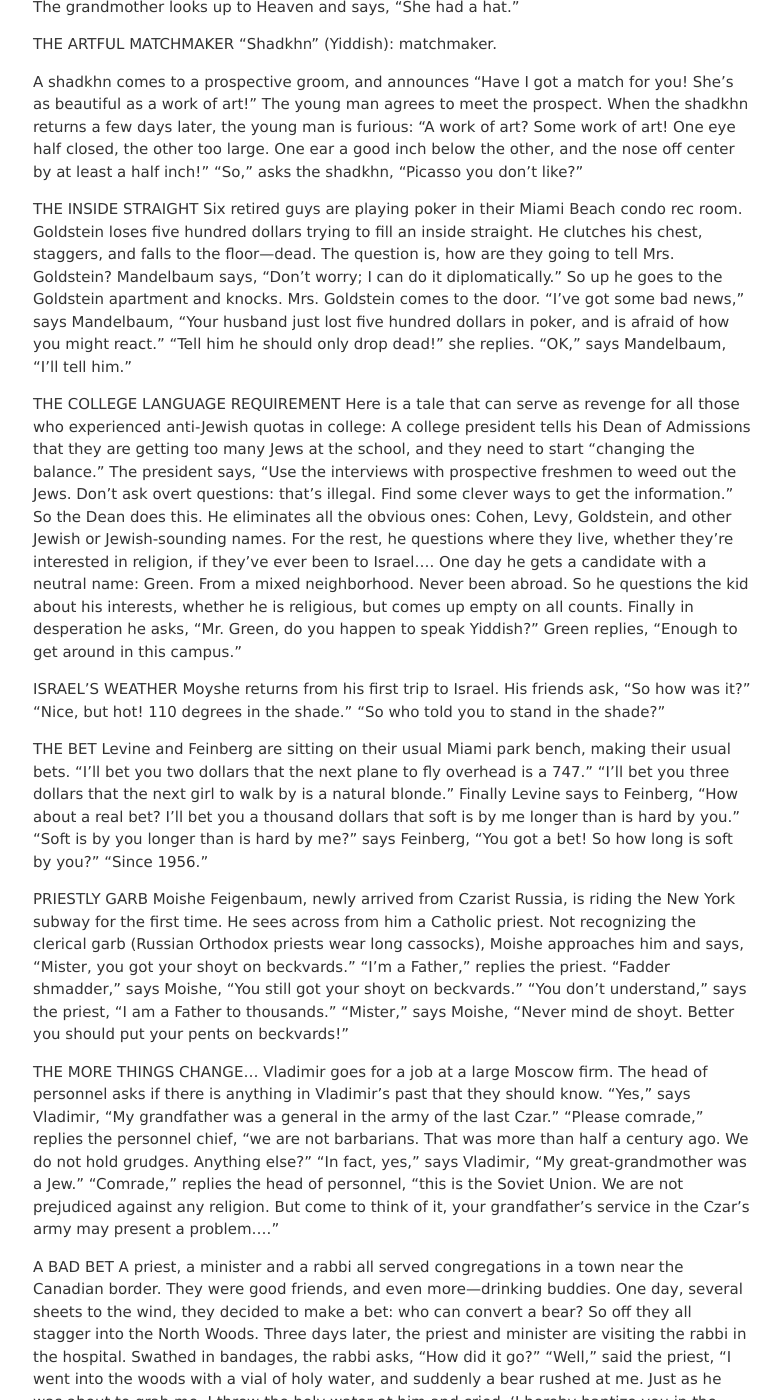
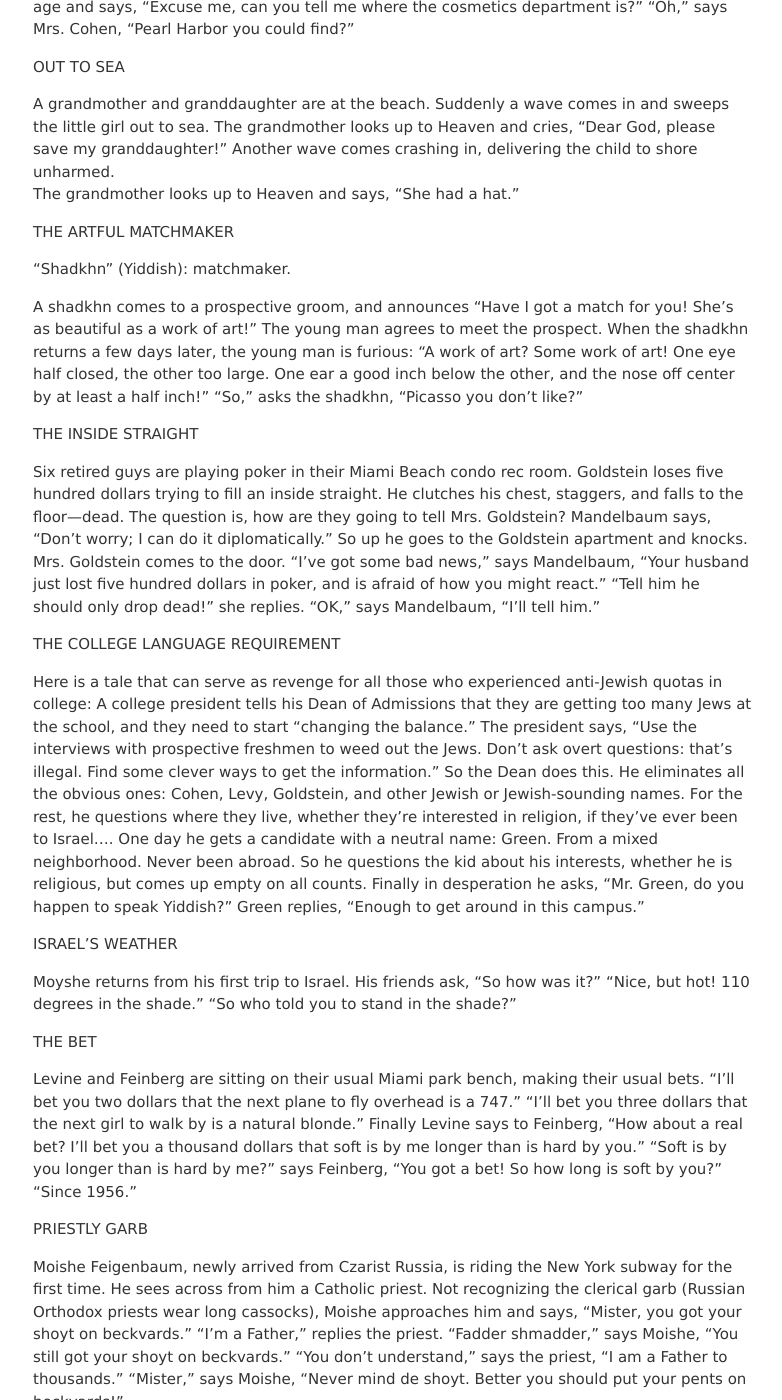
Before and after one commit to jvmallow/jvmallow.github.io, a Jekyll site: the page built from _posts/2025-05-31-Jewish_Humor.md, in a window 1280 px wide and 1400 px high, scrolled down 1704 px. Shown: the whole window, without its empty margins (247-1029 px from the left). Built offline with Jekyll 4.4.1, drawn with Linux system fonts in a browser that asks for light colours; a script that is not in the unit is left out; some of the changed text lies outside the part shown.

Commit message:
Update 2025-05-31-Jewish_Humor.md

```diff
--- a/_posts/2025-05-31-Jewish_Humor.md
+++ b/_posts/2025-05-31-Jewish_Humor.md
@@ -15,6 +15,7 @@ https://www.iuniverse.com/en/bookstore/bookdetails/108093-OUR-PAL-GOD-and-Other-
 Here are some of the jokes therin and therout.
 
 SPORTY SYNAGOGUE
+
 A Jewish golfer is a real duffer: never done better than ten over par. One day he’s playing, and he sees a foursome of ultra-Orthodox Jews playing amazingly good golf. He watches for a while, and finally goes over and asks them the secret of their skill.
 “Religion,” they reply, “Are you Jewish?” He says yes.
 “OK. Here’s what you have to do: pray three times a day. Keep kosher. And join the Orthodox shul (synagogue).”
@@ -30,6 +31,7 @@ Two months later, he encounters the same pious foursome, playing their usual und
 “Ah,”say the foursome, “That’s the problem. Anshe Sholem’s the tennis shul.”
 
 THIS YOU CALL ENGLISH? A TRIAD.
+
 An elderly Jewish man is run over. He’s lying in the street when the paramedics arrive. As they load him carefully onto the stretcher, one asks, “Are you comfortable?”
 He replies, “Thank God, I make a living.”
 
@@ -40,6 +42,7 @@ The lady replies, “Damages I already have. What I need is repairs!”
 Sadie thinks for a minute and says, “No, I think we have State Farm.”
 
 TO FORGIVE IS DIVINE
+
 It is required that Jews who have been quarreling with each other make peace before Yom Kippur.  Asking and receiving forgiveness from one’s fellow must precede asking forgiveness from God.
 
  Two Jews who have been at each others’ throats for the entire year are persuaded to meet and reconcile.
@@ -49,16 +52,19 @@ Khatskl  replies, “I forgive you, and I also ask your forgiveness.”
 “Oh,” says Khatskl, “you’re starting again already?”
 
 A LONG MEMORY
+
 Mrs. Yoshimura, a Japanese senior citizen on her first trip to America, comes into Macy’s Department store in Manhattan. She walks up to Mrs. Cohen, a Jewish saleslady about her own age and says, “Excuse me, can you tell me where the cosmetics department is?”
 “Oh,” says Mrs. Cohen, “Pearl Harbor you could find?”
 
 OUT TO SEA
+
 A grandmother and granddaughter are at the beach.  Suddenly a wave comes in and sweeps the little girl out to sea.
 The grandmother looks up to Heaven and cries, “Dear God, please save my granddaughter!”
 Another wave comes crashing in, delivering the child to shore unharmed.
 The grandmother looks up to Heaven and says, “She had a hat.”
 
 THE ARTFUL MATCHMAKER
+
 “Shadkhn” (Yiddish): matchmaker.
 
 A shadkhn comes to a prospective groom, and announces “Have I got a match for you! She’s as beautiful as a work of art!”
@@ -66,6 +72,7 @@ The young man agrees to meet the prospect. When the shadkhn returns a few days l
 “So,” asks the shadkhn, “Picasso you don’t like?”
 
 THE INSIDE STRAIGHT
+
 Six retired guys are playing poker in their Miami Beach condo rec room. Goldstein loses five hundred dollars trying to fill an inside straight. He clutches his chest, staggers, and falls to the floor—dead.
 The question is, how are they going to tell Mrs. Goldstein? Mandelbaum says, “Don’t worry; I can do it diplomatically.”
 So up he goes to the Goldstein apartment and knocks. Mrs. Goldstein comes to the door.
@@ -74,6 +81,7 @@ So up he goes to the Goldstein apartment and knocks. Mrs. Goldstein comes to the
 “OK,” says Mandelbaum, “I’ll tell him.”
 
 THE COLLEGE LANGUAGE REQUIREMENT
+
 Here is a tale that can serve as revenge for all those who experienced anti-Jewish quotas in college:
 A college president tells his Dean of Admissions that they are getting too many Jews at the school, and they need to start “changing the balance.” The president says, “Use the interviews with prospective freshmen to weed out the Jews. Don’t ask overt questions: that’s illegal. Find some clever ways to get the information.”
 So the Dean does this. He eliminates all the obvious ones: Cohen, Levy, Goldstein, and other Jewish or Jewish-sounding names. For the rest, he questions where they live, whether they’re interested in religion, if they’ve ever been to Israel….
@@ -82,11 +90,13 @@ Finally in desperation he asks, “Mr. Green, do you happen to speak Yiddish?”
 Green replies, “Enough to get around in this campus.”
 
 ISRAEL’S WEATHER
+
 Moyshe returns from his first trip to Israel. His friends ask, “So how was it?”
 “Nice, but hot! 110 degrees in the shade.”
 “So who told you to stand in the shade?”
 
 THE BET
+
 Levine and Feinberg are sitting on their usual Miami park bench, making their usual bets.
 “I’ll bet you two dollars that the next plane to fly overhead is a 747.”
 “I’ll bet you three dollars that the next girl to walk by is a natural blonde.”
@@ -95,6 +105,7 @@ Finally Levine says to Feinberg, “How about a real bet? I’ll bet you a thous
 “Since 1956.”
 
 PRIESTLY GARB
+
 Moishe Feigenbaum, newly arrived from Czarist Russia, is riding the New York subway for the first time. He sees across from him a Catholic priest. Not recognizing the clerical garb (Russian Orthodox priests wear long cassocks), Moishe approaches him and says, “Mister, you got your shoyt on beckvards.”
 “I’m a Father,” replies the priest.
 “Fadder shmadder,” says Moishe, “You still got your shoyt on beckvards.”
@@ -102,6 +113,7 @@ Moishe Feigenbaum, newly arrived from Czarist Russia, is riding the New York sub
 “Mister,” says Moishe, “Never mind de shoyt. Better you should put your pents on beckvards!”
 
 THE MORE THINGS CHANGE…
+
 Vladimir goes for a job at a large Moscow firm. The head of personnel asks if there is anything in Vladimir’s past that they should know.
 “Yes,” says Vladimir, “My grandfather was a general in the army of the last Czar.”
 “Please comrade,” replies the personnel chief, “we are not barbarians. That was more than half a century ago. We do not hold grudges. Anything else?”
@@ -109,6 +121,7 @@ Vladimir goes for a job at a large Moscow firm. The head of personnel asks if th
 “Comrade,” replies the head of personnel, “this is the Soviet Union. We are not prejudiced against any religion. But come to think of it, your grandfather’s service in the Czar’s army may present a problem….”
 
 A BAD BET
+
 A priest, a minister and a rabbi all served congregations in a town near the Canadian border. They were good friends, and even more—drinking buddies. One day, several sheets to the wind, they decided to make a bet: who can convert a bear? So off they all stagger into the North Woods.
 Three days later, the priest and minister are visiting the rabbi in the hospital. Swathed in bandages, the rabbi asks, “How did it go?”
 “Well,” said the priest, “I went into the woods with a vial of holy water, and suddenly a bear rushed at me. Just as he was about to grab me, I threw the holy water at him and cried, ‘I hereby baptize you in the name of the Father, the Son, and the Holy Ghost.’ The bear dropped to its knees and clasped its hands together. I left.”
@@ -117,15 +130,18 @@ Said the minister, “I went into the woods and stayed near the river. A bear ca
 “You ever try to circumcise a bear?”
 
 KOSHER DANISH
+
 Nazi Germany’s occupation of Denmark began on April 9, 1940, and lasted until German forces withdrew at the end of World War II following their surrender to the Allies on May 5, 1945. Surprisingly, there are Danish Jewish jokes about the occupation. Here is one.
 
 Cohen is picked up by the Gestapo in occupied Copenhagen and brought to their headquarters for questioning. As he sits in the commandant’s office trembling with fear, the phone rings. The commandant picks it up, listens for a minute disgustedly, hands the phone to Cohen and tells him, “I don’t speak Danish. You translate.” Cohen takes the receiver and says, “Gestapo. Cohen speaking.”
 
 THE FLASHER
+
 Tailoring was a popular Jewish trade, especially among immigrants to America. Those who had to learn the skill here were actually called “Columbuses shnayders”: Columbus’s tailors.
 Pauline, a retired seamstress, is walking down Fifth Avenue, when suddenly a man in a raincoat opens it wide, and exposes himself. She peers closely, and remarks, “That you call a lining?”
 
 MERRY CHRISTMAS
+
 A Jew goes to a minister and asks to be converted.
 “Before I do so,” says the minister, “I need to know if you are familiar with the basic facts of our faith. Where was Jesus born?”
 The Jew thinks for a minute, and answers, “Pittsburgh.”
@@ -137,6 +153,7 @@ The minister shakes his head. “Sorry, but you have so little knowledge that I
 “Well,” comes the rejoinder, “at least I knew it was Pennsylvania.”
 
 HAPPY EASTER
+
 A Jew decides to convert to Christianity. He goes to a priest who says, “I’ll be glad to convert you, providing you can satisfy me that you know the basics of our faith.”
 “Ask away,” says the Jew.
 “What is the meaning of Easter?”
@@ -145,6 +162,7 @@ The Jew quickly replies, “Jesus was crucified on Good Friday, and buried in a
 “He looked around, he saw his shadow, he went back into the cave, and they had six more weeks of winter.”
 
 THE OIL OF LOVE
+
 An Italian, a Frenchman, and a Jew are boasting about their love lives. The Italian says, “I rub my wife’s entire body with the finest olive oil before we make love; she screams for fifteen minutes.”
 The Frenchman says, ” “I rub my wife’s entire body with the finest French butter before we make love; she screams for thirty minutes.”
 The Jew says, “I rub my wife’s entire body with the finest chicken shmaltz before we make love; she screams for two hours.”
@@ -152,7 +170,8 @@ The Jew says, “I rub my wife’s entire body with the finest chicken shmaltz b
 “Yes. I wipe my hands on the drapes.”
 
 GOING NATIVE
-(Sit shivah: carry out the seven days of mourning)
+
+(Sit shivah: Carry out the seven days of mourning)
 Howie Solomon calls his mother from North Dakota State University. “Mama, I have wonderful news! I got married!”
 “Oh? To whom, may I ask?” says Mama.
 “She’s a Native American,” replies Howie, “And you’ll meet her and her family tomorrow. We’re flying to New York.”
@@ -161,17 +180,20 @@ The next day, Mrs. Solomon’s bell rings, and she opens the door to see Howie,
 “Very pleased to make your acquaintance,” says Mrs. Solomon, “I’m Howard’s mother, Sitting Shiva.
 
  MORE INFORMATION THAN NEEDED
+
  A Hassid in full battle dress: shtrayml (fur hat) , kapote (long coat) , beard and peyes (earlocks) enters a supermarket, goes up to the appetizing counter, points at the baked Virginia ham, and says to the clerk, “I’d like a pound of that nice kosher turkey.”
 “But sir,” replies the clerk, “that’s not turkey, it’s ham.”
 The Hassid fixes her with a cold stare. “Did I ask you?”
 
 ONE LAST WISH
+
 A rabbi, a cantor, and a shammes (beadle) are captured by terrorists between Rosh Hashoneh and Yom Kippur. The terrorists offer each a last wish before being killed.
 The rabbi says, “I have written a a new sermon for Yom Kippur. I would like to preach it to you.” The terrorists agree.
 The cantor says, “I have written a new liturgy for Kol Nidrei. I would like to chant it to you.” Agreed.
 The shammes says, “Kill me first.”
 
 KOSHERER THAN THOU
+
 Moses goes up to the mountain to talk to God, and God is giving
 him the commandments and other rules to write down. At one
 point God says, “Remember Moses, it’s cruel to cook a calf
@@ -184,6 +206,7 @@ Moses: And when eventually we have dishwashers we should have one for each set o
 God: Moses, do what you want.
 
 THE UNKINDEST CUT
+
 A fellow is visiting a strange town, when he notices that his watch has stopped. He walks down the main street and comes upon a storefront filled with watches: in display cases, in the windows, on the walls. He walks in and asks the proprietor to repair his watch.
 “I don’t fix watches. I’m a moyhel (circumciser),” is the reply.
 “Then why do you have watches displayed everywhere?” asks the frustrated customer.
```
